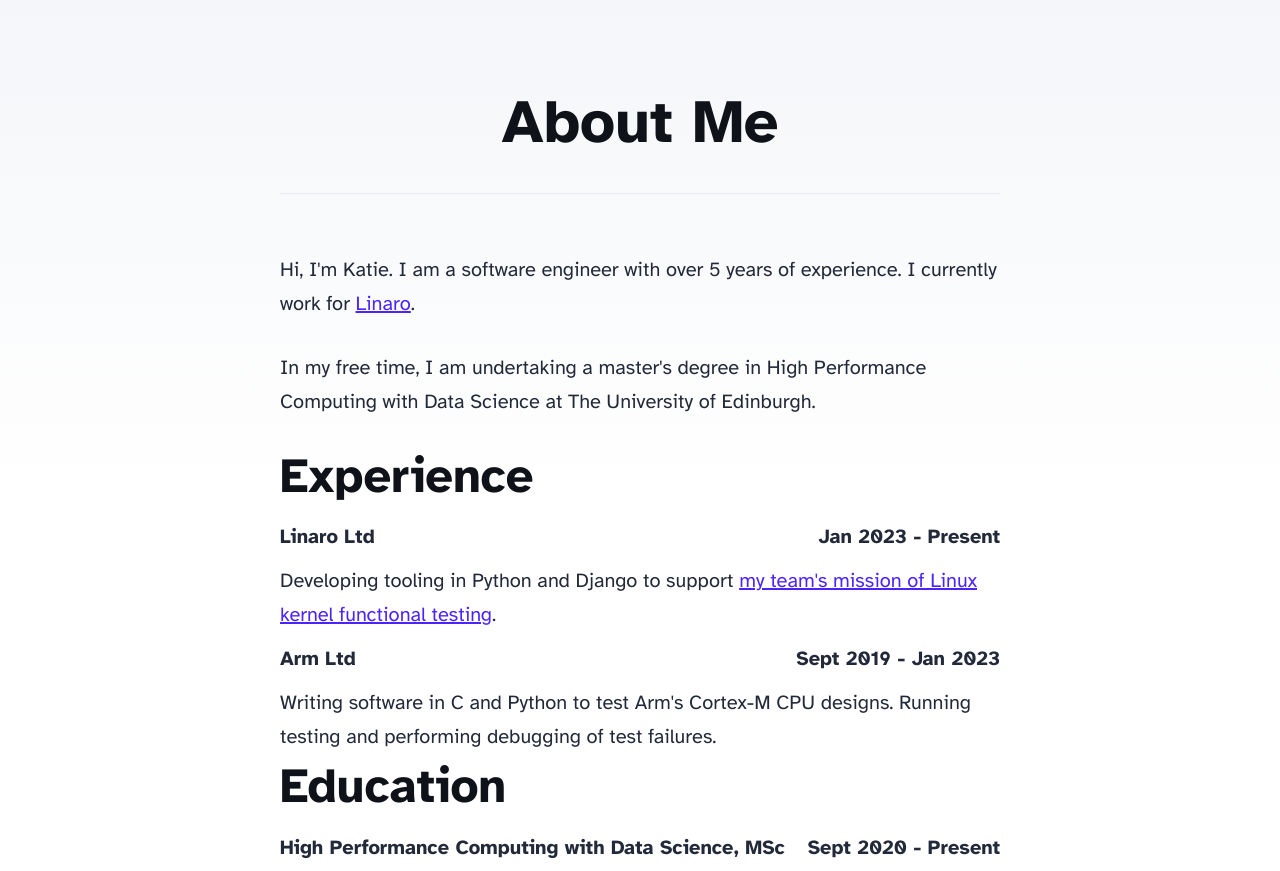
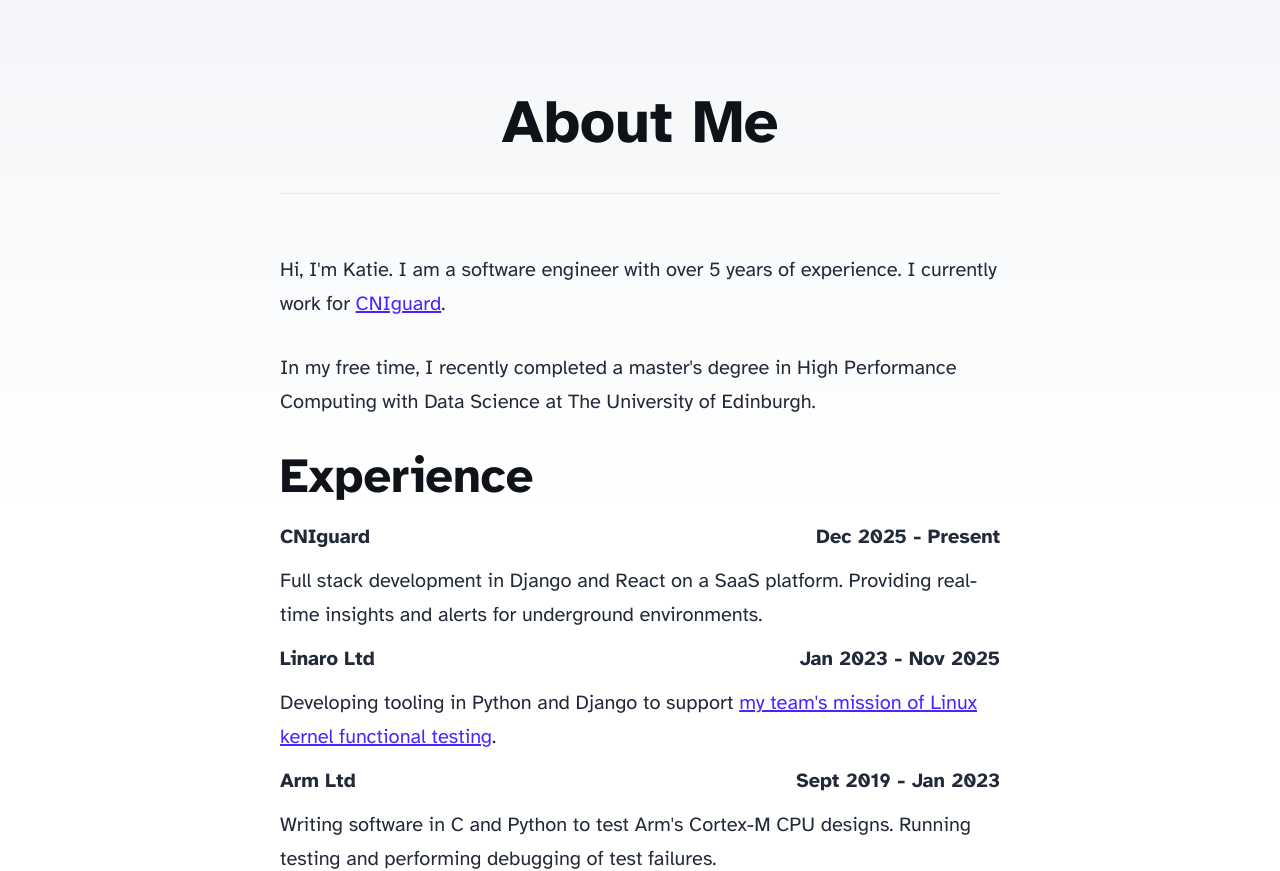
Before and after one commit to katieworton/katieworton.github.io, an Astro site: page /about in a window 1280 px wide. Shown: the part 99-970 px from the top of the page. Built offline with nearby package versions, Linux system fonts and the light colour scheme; Astro itself is replaced by a stand-in of ours.

Commit message:
src/pages/about.astro: Update "About Me"
Add current job and update MSc status.

```diff
--- a/src/pages/about.astro
+++ b/src/pages/about.astro
@@ -8,18 +8,28 @@ import AboutHeroImage from '../assets/blog-placeholder-about.jpg';
 	description="About Me"
 >
 	<p>
-		Hi, I'm Katie. I am a software engineer with over 5 years of experience. I currently work for <a href="https://www.linaro.org/">Linaro</a>.
+		Hi, I'm Katie. I am a software engineer with over 5 years of experience. I currently work for <a href="https://www.cniguard.com/">CNIguard</a>.
 	</p>
 	<p>
-		In my free time, I am undertaking a master's degree in High Performance Computing with Data Science at The University of Edinburgh.
+		In my free time, I recently completed a master's degree in High Performance Computing with Data Science at The University of Edinburgh.
 	</p>
 	<h2>
 		Experience
 	</h2>
 	<div class="small_space">
 		<div class="box">
+			<p><b>CNIguard</b></p>
+			<p class="right"><b>Dec 2025 - Present</b></p>
+		</div>
+		<p>
+			Full stack development in Django and React on a SaaS platform. Providing real-time insights and alerts for underground environments.
+		</p>
+	</div>
+	</br>
+	<div class="small_space">
+		<div class="box">
 			<p><b>Linaro Ltd</b></p>
-			<p class="right"><b>Jan 2023 - Present</b></p>
+			<p class="right"><b>Jan 2023 - Nov 2025</b></p>
 		</div>
 		<p>
 			Developing tooling in Python and Django to support <a href="https://lkft.linaro.org/">my team's mission of Linux kernel functional testing</a>.
@@ -38,7 +48,7 @@ import AboutHeroImage from '../assets/blog-placeholder-about.jpg';
 	<div class="small_space">
 		<div class="box">
 			<p><b>High Performance Computing with Data Science, MSc</b></p>
-			<p class="right"><b>Sept 2020 - Present</b></p>
+			<p class="right"><b>Sept 2020 - Oct 2025</b></p>
 		</div>
 		<p>
 			<i>The University of Edinburgh, UK</i>
```
